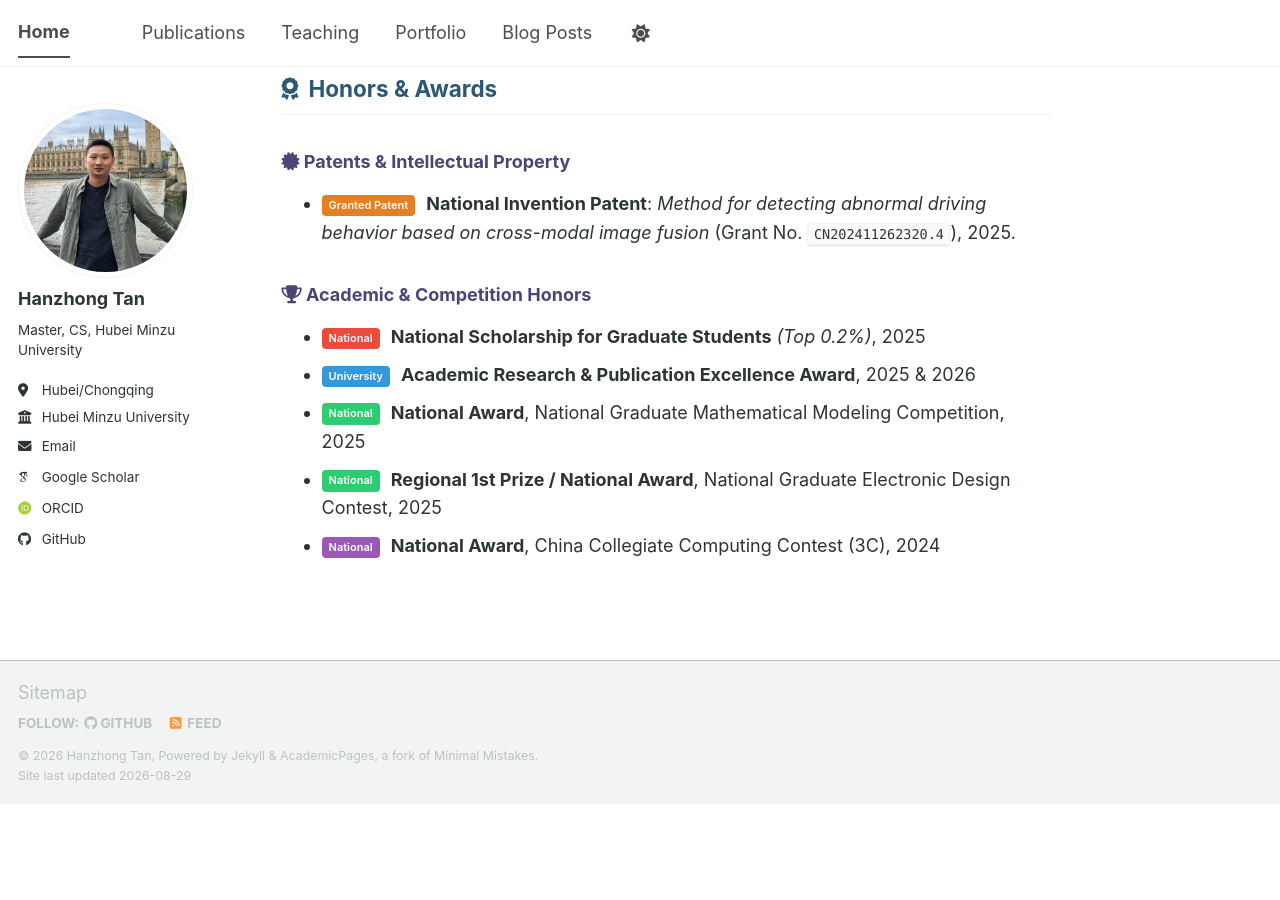
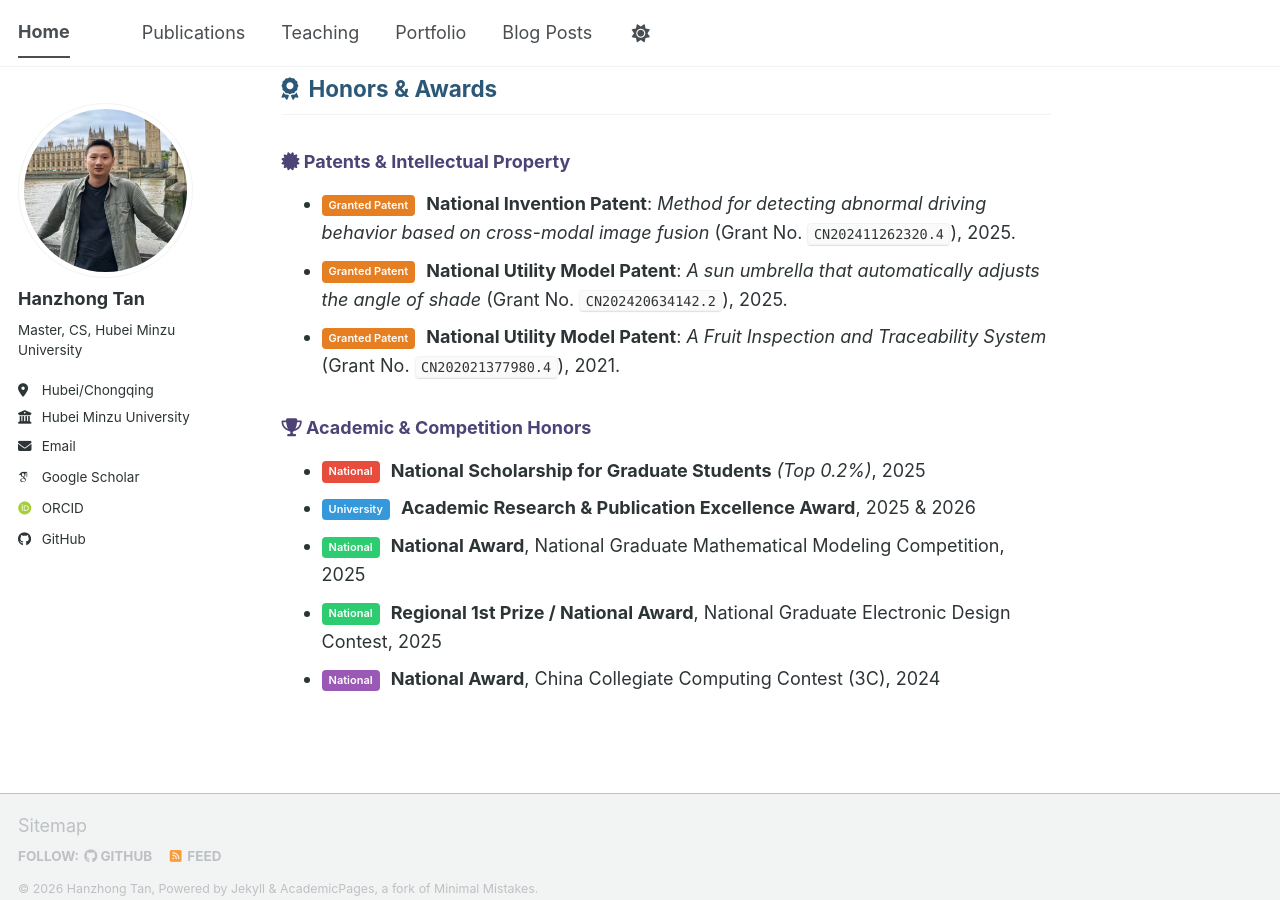
Before and after one commit to liangjiaxiaoqi/liangjiaxiaoqi.github.io, a Jekyll site: the page built from _pages/about.md, in a window 1280 px wide and 900 px high, scrolled down 1671 px. Built offline with Jekyll 4.4.1, drawn with Linux system fonts in a browser that asks for light colours; some web fonts are replaced; a script bundle is joined from its source files by our own code; library files that are not in the unit come from our copies; a style sheet for code colours, icons or effects is not loaded; before the commit the page ends 2475 px from its top, so only the background shows below that.

Commit message:
Update about.md

```diff
--- a/_pages/about.md
+++ b/_pages/about.md
@@ -228,6 +228,8 @@ Currently, my research interests focus on **Computer Vision**, **Multi-modal Lea
 
 <h3 style="color: var(--accent-color);"><i class="fa-solid fa-certificate"></i> Patents & Intellectual Property</h3>
 * <span class="badge badge-orange">Granted Patent</span> **National Invention Patent**: *Method for detecting abnormal driving behavior based on cross-modal image fusion* (Grant No. `CN202411262320.4`), 2025.
+* <span class="badge badge-orange">Granted Patent</span> **National Utility Model Patent**: *A sun umbrella that automatically adjusts the angle of shade* (Grant No. `CN202420634142.2`), 2025.
+* <span class="badge badge-orange">Granted Patent</span> **National Utility Model Patent**: *A Fruit Inspection and Traceability System* (Grant No. `CN202021377980.4`), 2021.
 
 <h3 style="color: var(--accent-color);"><i class="fa-solid fa-trophy"></i> Academic & Competition Honors</h3>
 * <span class="badge badge-red">National</span> **National Scholarship for Graduate Students** *(Top 0.2%)*, 2025
```
